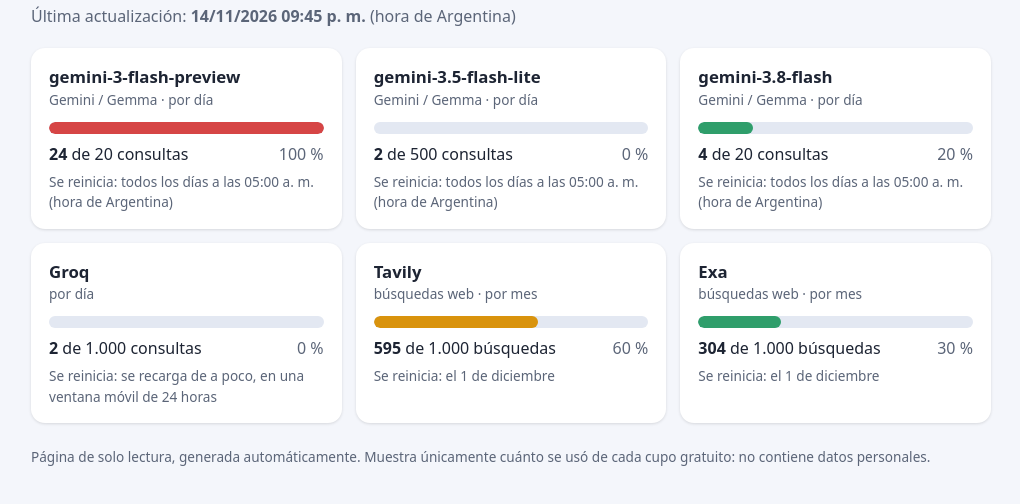
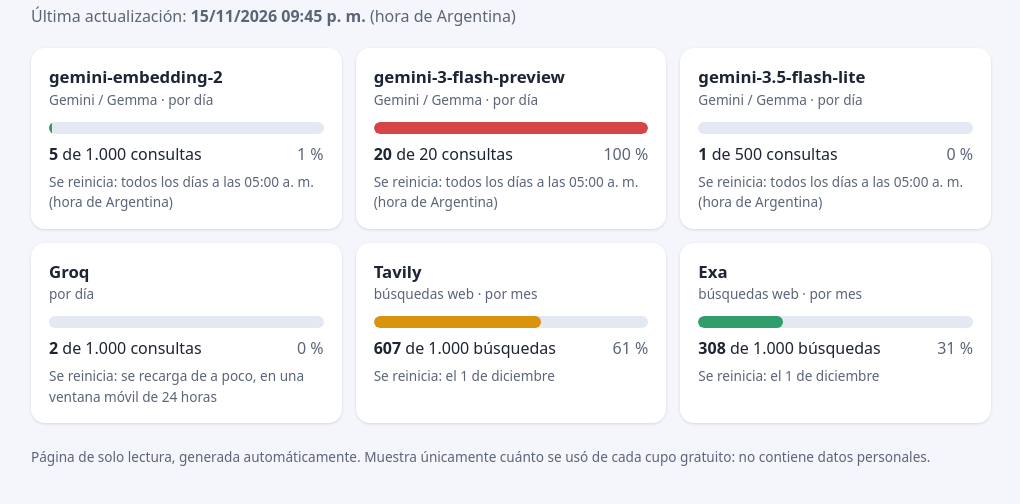
Before and after one commit to cucchetti/cucchetti.github.io, a plain HTML site: page cupos/index.html in a window 1280 px wide. Shown: the part 62-566 px from the top of the page, without its empty margins (129-1149 px from the left). Drawn offline with Linux system fonts and the light colour scheme.

Commit message:
Cupos: actualización 15/11/2026 09:45 p. m.

```diff
--- a/cupos/index.html
+++ b/cupos/index.html
@@ -28,13 +28,21 @@ footer { margin-top: 24px; color: var(--suave); font-size: .85rem; }
 <body>
 <main>
 <h1>Cupos de IAs gratuitas</h1>
-<p class="sub">Última actualización: <strong>14/11/2026 09:45 p. m.</strong> (hora de Argentina)</p>
+<p class="sub">Última actualización: <strong>15/11/2026 09:45 p. m.</strong> (hora de Argentina)</p>
 <section class="rejilla">
+<article class="tarjeta">
+  <h2>gemini-embedding-2</h2>
+  <p class="tipo">Gemini / Gemma · por día</p>
+  <div class="barra bajo" role="progressbar" aria-valuenow="1" aria-valuemin="0" aria-valuemax="100"><span style="width:1%"></span></div>
+  <p class="cifras"><strong>5</strong> de 1.000 consultas <span class="pct">1&nbsp;%</span></p>
+
+  <p class="reinicio">Se reinicia: todos los días a las 05:00 a. m. (hora de Argentina)</p>
+</article>
 <article class="tarjeta">
   <h2>gemini-3-flash-preview</h2>
   <p class="tipo">Gemini / Gemma · por día</p>
   <div class="barra alto" role="progressbar" aria-valuenow="100" aria-valuemin="0" aria-valuemax="100"><span style="width:100%"></span></div>
-  <p class="cifras"><strong>24</strong> de 20 consultas <span class="pct">100&nbsp;%</span></p>
+  <p class="cifras"><strong>20</strong> de 20 consultas <span class="pct">100&nbsp;%</span></p>
 
   <p class="reinicio">Se reinicia: todos los días a las 05:00 a. m. (hora de Argentina)</p>
 </article>
@@ -42,15 +50,7 @@ footer { margin-top: 24px; color: var(--suave); font-size: .85rem; }
   <h2>gemini-3.5-flash-lite</h2>
   <p class="tipo">Gemini / Gemma · por día</p>
   <div class="barra bajo" role="progressbar" aria-valuenow="0" aria-valuemin="0" aria-valuemax="100"><span style="width:0%"></span></div>
-  <p class="cifras"><strong>2</strong> de 500 consultas <span class="pct">0&nbsp;%</span></p>
-
-  <p class="reinicio">Se reinicia: todos los días a las 05:00 a. m. (hora de Argentina)</p>
-</article>
-<article class="tarjeta">
-  <h2>gemini-3.8-flash</h2>
-  <p class="tipo">Gemini / Gemma · por día</p>
-  <div class="barra bajo" role="progressbar" aria-valuenow="20" aria-valuemin="0" aria-valuemax="100"><span style="width:20%"></span></div>
-  <p class="cifras"><strong>4</strong> de 20 consultas <span class="pct">20&nbsp;%</span></p>
+  <p class="cifras"><strong>1</strong> de 500 consultas <span class="pct">0&nbsp;%</span></p>
 
   <p class="reinicio">Se reinicia: todos los días a las 05:00 a. m. (hora de Argentina)</p>
 </article>
@@ -65,16 +65,16 @@ footer { margin-top: 24px; color: var(--suave); font-size: .85rem; }
 <article class="tarjeta">
   <h2>Tavily</h2>
   <p class="tipo">búsquedas web · por mes</p>
-  <div class="barra medio" role="progressbar" aria-valuenow="60" aria-valuemin="0" aria-valuemax="100"><span style="width:60%"></span></div>
-  <p class="cifras"><strong>595</strong> de 1.000 búsquedas <span class="pct">60&nbsp;%</span></p>
+  <div class="barra medio" role="progressbar" aria-valuenow="61" aria-valuemin="0" aria-valuemax="100"><span style="width:61%"></span></div>
+  <p class="cifras"><strong>607</strong> de 1.000 búsquedas <span class="pct">61&nbsp;%</span></p>
 
   <p class="reinicio">Se reinicia: el 1 de diciembre</p>
 </article>
 <article class="tarjeta">
   <h2>Exa</h2>
   <p class="tipo">búsquedas web · por mes</p>
-  <div class="barra bajo" role="progressbar" aria-valuenow="30" aria-valuemin="0" aria-valuemax="100"><span style="width:30%"></span></div>
-  <p class="cifras"><strong>304</strong> de 1.000 búsquedas <span class="pct">30&nbsp;%</span></p>
+  <div class="barra bajo" role="progressbar" aria-valuenow="31" aria-valuemin="0" aria-valuemax="100"><span style="width:31%"></span></div>
+  <p class="cifras"><strong>308</strong> de 1.000 búsquedas <span class="pct">31&nbsp;%</span></p>
 
   <p class="reinicio">Se reinicia: el 1 de diciembre</p>
 </article>
```
